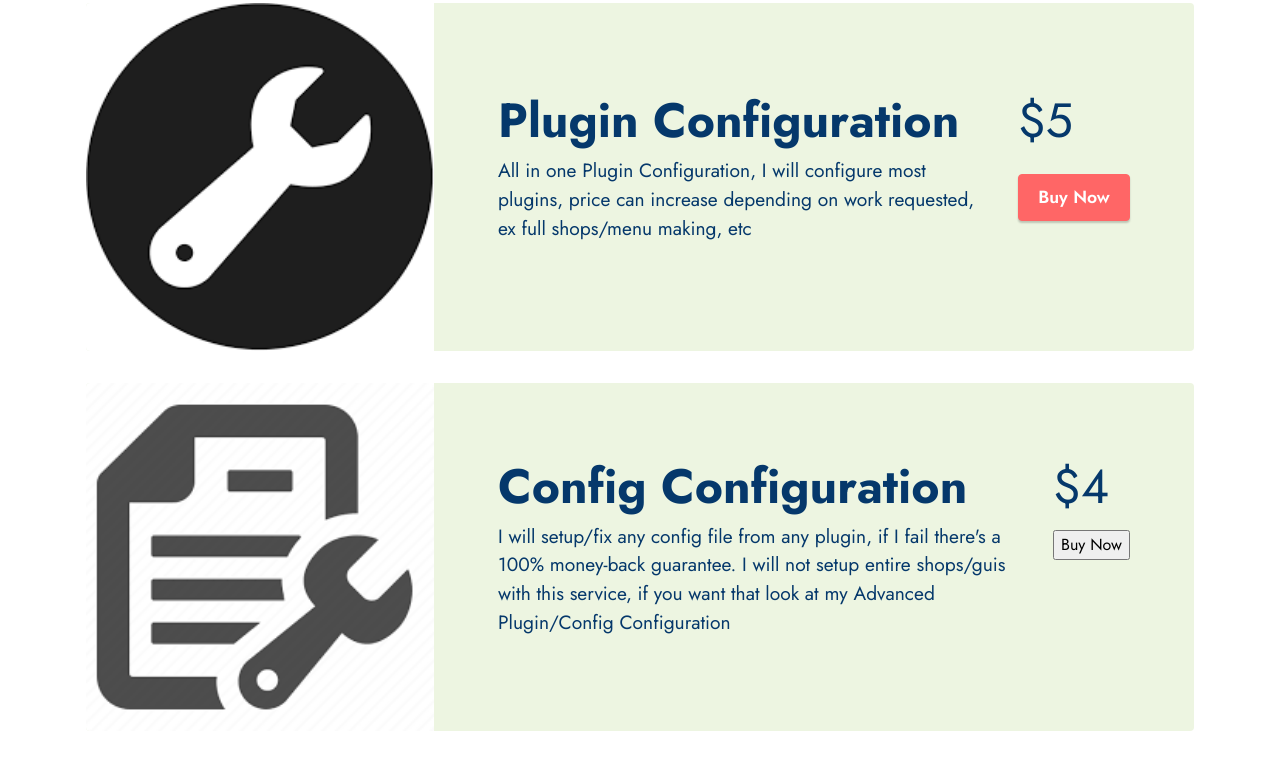
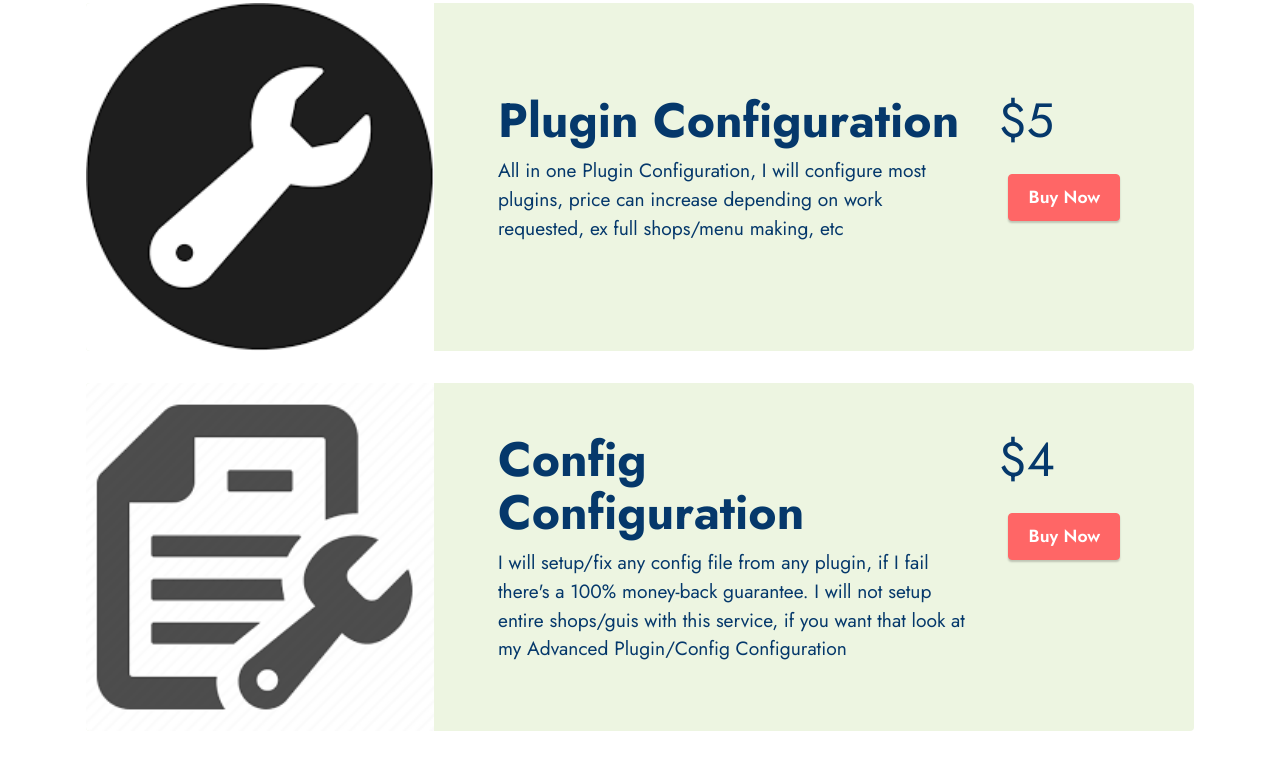
Before and after one commit to smashyalts/Craftsupporttemp, a plain HTML site: page index.html in a window 1280 px wide. Shown: the part 949-1709 px from the top of the page. Drawn offline with Linux system fonts and the light colour scheme.

Commit message:
Update index.html

```diff
--- a/index.html
+++ b/index.html
@@ -115,9 +115,7 @@
                                 </div>
                                 <div class="col-md-auto">
                                     <p class="price mbr-fonts-style display-2">$5</p>
-                                    <div class="mbr-section-btn"><a href="" class="btn btn-secondary display-4">
-                                            Buy Now
-                                        </a></div>
+<a class="btn btn-secondary display-4" href="https://discord.gg/SP87wwm6DU">Buy Now</a>
                                 </div>
                                 <div></div>
                             </div>
@@ -143,9 +141,7 @@
                                 </div>
                                 <div class="col-md-auto">
                                     <p class="price mbr-fonts-style display-2">$4</p>
-<input type=button onClick="
-parent.location='https://discord.gg/SP87wwm6DU'"
-value='Buy Now'>
+<a class="btn btn-secondary display-4" href="https://discord.gg/SP87wwm6DU">Buy Now</a>
                                 </div>
                                 <div></div>
                             </div>
```
